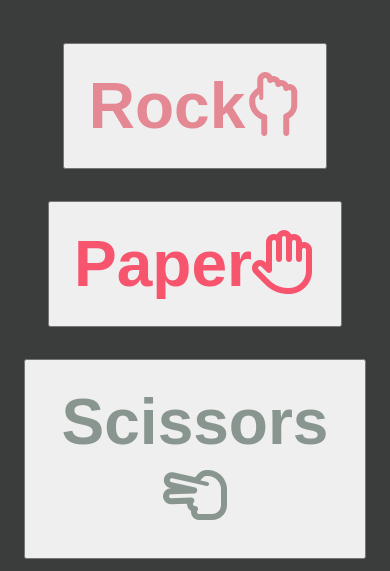
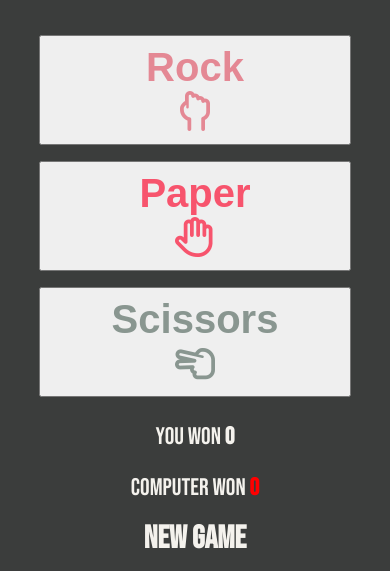
Before and after one commit to StephanieJFogelvik/ci-project2, a plain HTML site: page game.html in a window 390 px wide. Shown: the part 213-784 px from the top of the page. Drawn offline with Linux system fonts and the light colour scheme.

Commit message:
Add preliminary media queries for responsiveness

```diff
--- a/assets/css/style.css
+++ b/assets/css/style.css
@@ -5,6 +5,8 @@ body {
     font-family: Bebas Neue, Roboto;
     color: #F4F2ED;
     text-align: center;
+    padding: 0;
+    margin: 0;
 }
 
 /* Heading */
@@ -19,28 +21,31 @@ body {
  .rock-button {
      color: #E48894;
      display: inline-block;
-     font-size: 4rem;
+     font-size: 2.5rem;
      font-weight: bold;
-     margin: 1rem;
-     padding: 1.5rem;
+     width: 15%;
+     margin: 0.5rem;
+     padding: 0.5rem;
  }
 
  .paper-button {
      color: #F7546D;
      display: inline-block;
-     font-size: 4rem;
+     font-size: 2.5rem;
      font-weight: bold;
-     margin: 1rem;
-     padding: 1.5rem;
+     width: 15%;
+     margin: 0.5rem;
+     padding: 0.5rem;
  }
 
  .scissors-button {
      color: #899690;
      display: inline-block;
-     font-size: 4rem;
+     font-size: 2.5rem;
      font-weight: bold;
-     margin: 1rem;
-     padding: 1.5rem;
+     width: 15%;
+     margin: 0.5rem;
+     padding: 0.5rem;
  }
 
 .score-area {
@@ -49,13 +54,13 @@ body {
     font-size: 1.5rem;
 }
 
-#won {
+#p-won {
     color: #F4F2ED;
     font-weight: bold;
     display: inline-block;
 }
 
-#lost {
+#c-won {
     color: red;
     font-weight: bold;
     display: inline-block;
@@ -78,3 +83,41 @@ footer ul li {
     margin: auto;
     padding: 1.5rem 2rem;
 }
+
+/* Media queries */
+
+@media (max-width: 1200px) {
+    .rock-button {
+        color: #E48894;
+        display: inline-block;
+        font-size: 2.5rem;
+        font-weight: bold;
+        width: 80%;
+    }
+
+    .paper-button {
+        color: #F7546D;
+        display: inline-block;
+        font-size: 2.5rem;
+        font-weight: bold;
+        width: 80%;
+    }
+
+    .scissors-button {
+        color: #899690;
+        display: inline-block;
+        font-size: 2.5rem;
+        font-weight: bold;
+        width: 80%;
+    }
+
+    .score-area {
+    width: 100%;
+    }
+
+    .scores {
+        margin: 0.5em auto;
+        display: block;
+        padding: 5px;
+    }
+}
--- a/game.html
+++ b/game.html
@@ -14,14 +14,14 @@
 <body>
     <h1 class="heading">Rock Paper Scissors</h1>
     <!-- Game Section-->
-        <button class="options rock-button">Rock<i class="far fa-hand-rock"></i></button>
-        <button class="options paper-button">Paper<i class="far fa-hand-paper"></i></button>
-        <button class="options scissors-button">Scissors<i class="far fa-hand-scissors"></i></button>
+        <button class="options rock-button">Rock<br><i class="far fa-hand-rock"></i></button>
+        <button class="options paper-button">Paper<br><i class="far fa-hand-paper"></i></button>
+        <button class="options scissors-button">Scissors<br><i class="far fa-hand-scissors"></i></button>
 
     <!-- Score Area-->
     <div class="score-area">
-        <p class="scores">You won <span id="plyr-won">0</span></p>
-        <p class="scores">Computer won <span id="comp-won">0</span></p>
+        <p class="scores">You won <span id="p-won">0</span></p>
+        <p class="scores">Computer won <span id="c-won">0</span></p>
     </div>
 
     <!-- Link to the start page-->
```
